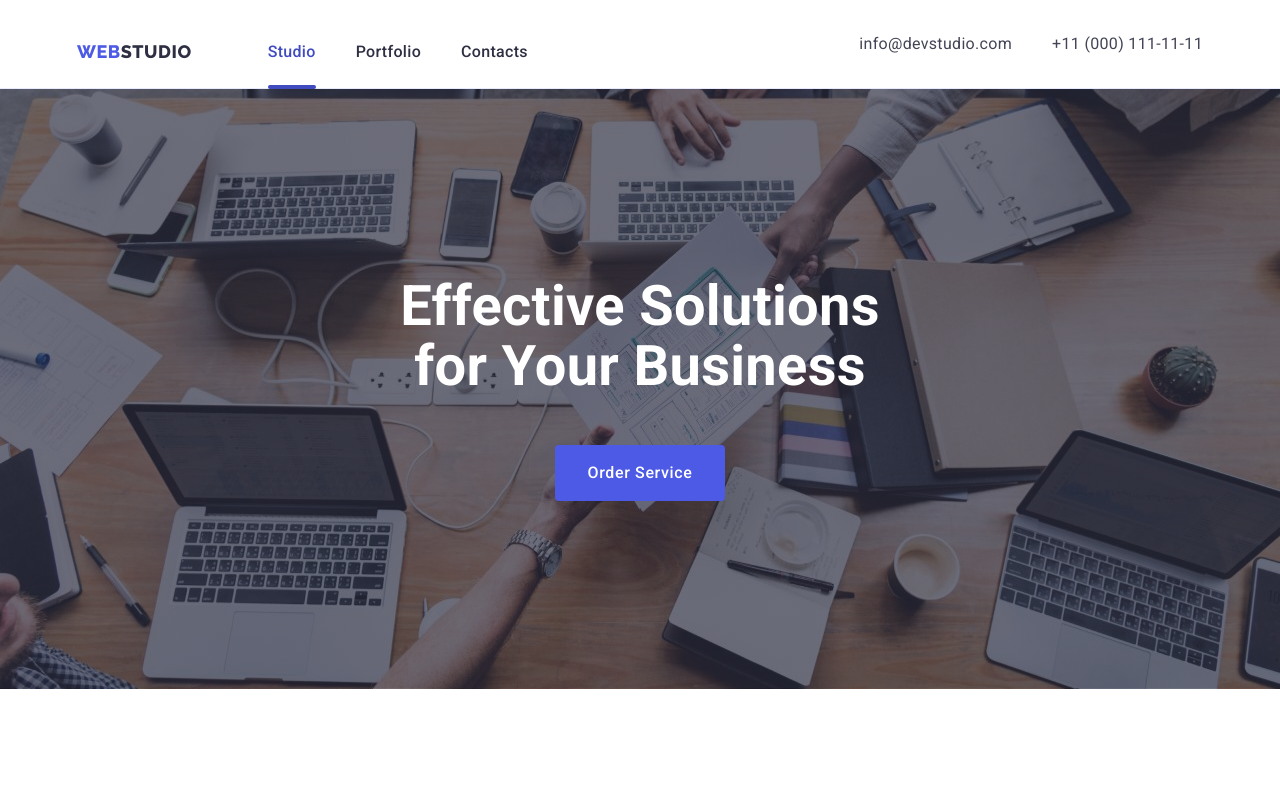
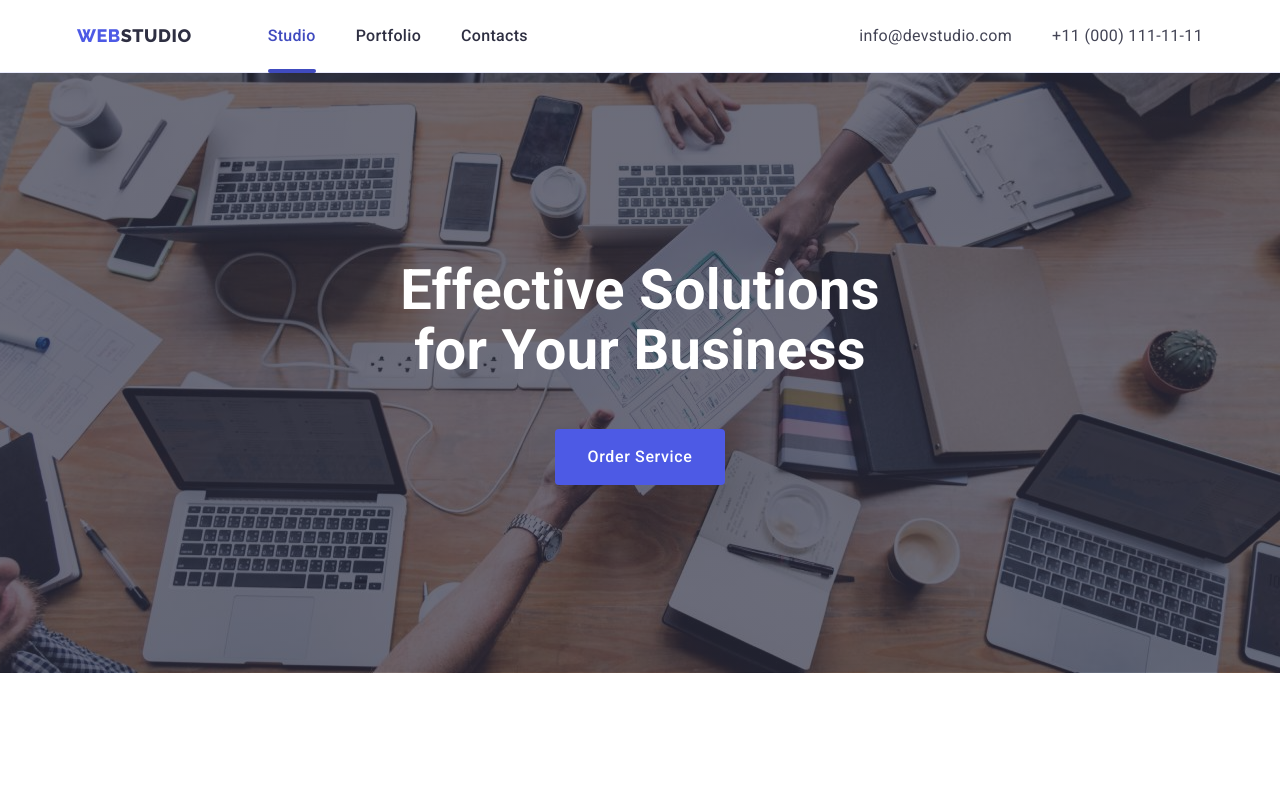
Before and after one commit to vladya905/goit-markup-hw-07, a plain HTML site: page index.html in a window 1280 px wide. Shown: the top 789 px of the page. Drawn offline with nearby package versions, Linux system fonts and the light colour scheme.

Commit message:
commit final

```diff
--- a/css/media.css
+++ b/css/media.css
@@ -55,19 +55,22 @@
   }
   .address-nav {
     display: flex;
-    flex-wrap: wrap;
-    row-gap: 16px;
+    flex-direction: column;
+    gap: 24px;
     justify-content: right;
-    margin-top: -16px;
+    font-size: 12px;
+    line-height: 1.17px;
+    letter-spacing: 0.04em;
   }
   .address-nav.link {
     font-weight: 400;
     font-size: 12px;
-    line-height: 1.17px;
-    letter-spacing: 0.04em;
   }
   .mail.link {
     margin-bottom: 12px;
+  }
+  .container.header-container {
+    padding-top: 0;
   }
   .header-navigation {
     justify-content: left;
@@ -142,6 +145,9 @@
   .footer-container {
     justify-content: left;
   }
+  .soc-title {
+    text-align: left;
+  }
   .footer-wrap {
     margin-left: 0;
     text-align: left;
@@ -174,6 +180,7 @@
   }
   .container.header-container {
     max-width: 1158px;
+    padding-top: 0;
   }
   .container.big-container {
     min-width: 1158px;
@@ -193,6 +200,13 @@
   }
   .address-nav {
     display: flex;
+    flex-direction: row;
+    font-size: 16px;
+    line-height: 1.5;
+    letter-spacing: 0.02em;
+
+    margin-top: 0;
+    gap: 40px;
   }
   .hero-section {
     background-image: var(--bg-gradient), url(../images/hero/hero-pc-1x.jpg);
```
